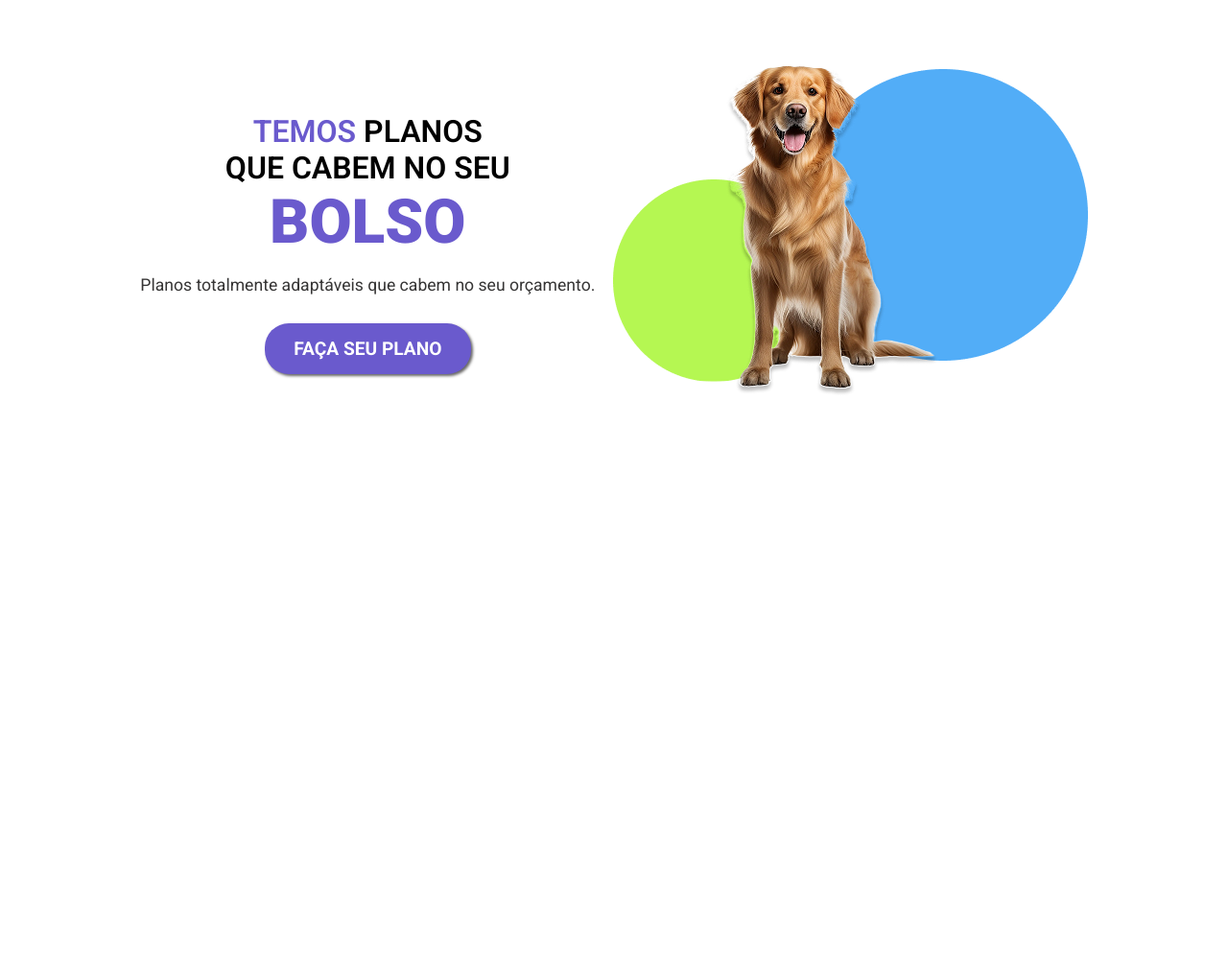
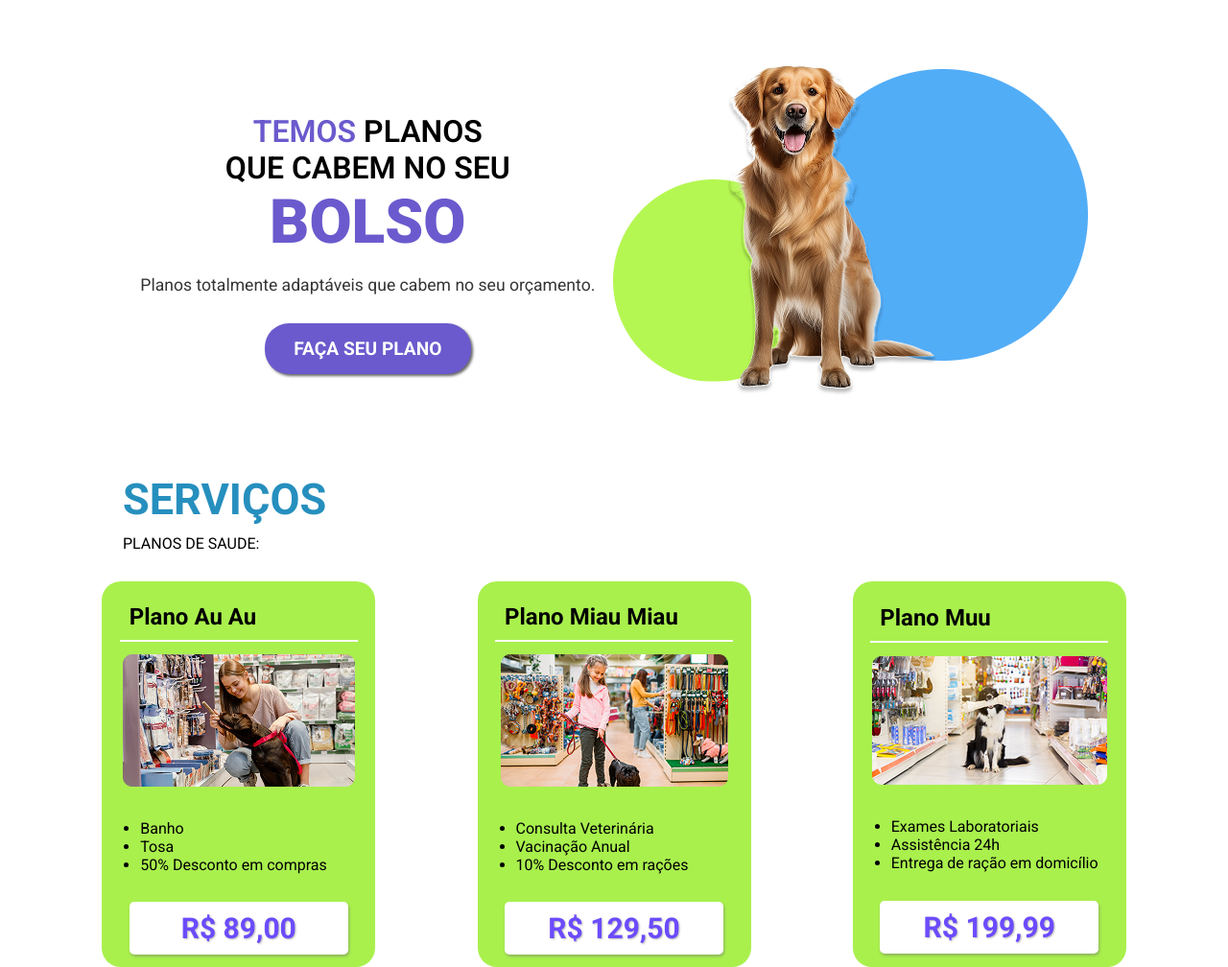
Before and after one commit to GuittarJr/ProjetoAmorAVida, a plain HTML site: page index.html in a window 1280 px wide. Shown: the part 72-1080 px from the top of the page at 96% size. Before the commit the page ends 800 px from the top, so only its background shows below. Drawn offline with nearby package versions, Linux system fonts and the light colour scheme.

Commit message:
Add Services Section with Jquery inserction

```diff
--- a/index.html
+++ b/index.html
@@ -44,6 +44,19 @@
                     <img src="./utils/img/dogImage.png" alt="Cachorro">
                 </div>
             </section>
+            <section id="services">
+                <header>
+                    <h1 class="sectionTitle services">Serviços</h1>
+                    <span>
+                        Planos de saude:
+                    </span>
+                </header>
+                <div class="cardWrapper">
+                </div>
+            </section>
+            <section id="History">
+
+            </section>
         </main>
         <script src="./utils/js/app.js"></script>
     </div>
--- a/utils/css/style.css
+++ b/utils/css/style.css
@@ -58,30 +58,30 @@ body {
   flex-direction: column;
   background-color: #6C4BFD;
   position: absolute;
-  top: 60px; /* Ajuste conforme a altura do seu header */
+  top: 60px;
   left: 0;
   width: 100%;
-  z-index: 10; /* Garante que o menu fique acima de outros elementos */
+  z-index: 10;
   padding: 20px 0;
 }
 .main-nav.open li {
   margin: 10px 0;
-  text-align: center; /* Centraliza os itens do menu no mobile */
+  text-align: center;
 }
 
 .main-nav.open li a {
-  letter-spacing: 2px; /* Reduz o espaçamento no mobile para melhor leitura */
-  border-bottom: none; /* Remove a borda inferior no mobile */
-  display: block; /* Faz os links ocuparem a largura total */
+  letter-spacing: 2px;
+  border-bottom: none;
+  display: block;
 }
 
 .main-nav.open li a:hover {
-  letter-spacing: 4px; /* Mantém o efeito de hover no mobile também */
-  background-color: rgba(255, 255, 255, 0.1); /* Feedback visual ao passar o mouse */
+  letter-spacing: 4px;
+  background-color: rgba(255, 255, 255, 0.1);
 }
 
 .main-nav.open li a:active {
-  background-color: rgba(255, 255, 255, 0.2); /* Feedback visual ao clicar */
+  background-color: rgba(255, 255, 255, 0.2);
 }
 
 .main-nav menu {
@@ -90,7 +90,6 @@ body {
     margin: 0;
     display: flex;
 }
-
 
 .main-nav li {
     margin-left: 20px;
@@ -173,6 +172,73 @@ body {
   background-color: #533bed;
 }
 
+.cardWrapper{
+  display: flex;
+  justify-content: space-evenly;
+  flex-wrap: wrap;
+}
+.card{
+  background-color: #A9F04D;
+  border-radius: 20px;
+  width: 285px;
+  height: 402px;
+  display: flex;
+  flex-direction: column;
+  justify-content: space-evenly;
+  align-items:center ;
+}
+#services header{
+  width: 80%;
+  margin: 30px auto;
+  text-transform: uppercase;
+}
+.sectionTitle{
+  font-size: 45px;
+}
+.services{
+  margin-bottom: 10px;
+  color: #268FBE;
+  font-weight: bolder;
+}
+
+.card:hover{
+  background-color: #52ADF7;
+}
+
+.cardTitle{
+  border-bottom: 2px solid white;
+  width: 80%;
+  padding: 10px ;
+  font-weight: bolder;
+  font-size: 1.5em;
+}
+
+.cardPlan{
+  width: 100%;
+}
+.cardFooter{
+  width: 80%;
+}
+.cardFooter a{
+  text-decoration: none;
+  display: inline-block;
+  width: 100%;
+  padding: 10px 0;
+  text-align: center;
+  border-radius: 5px;
+  background-color: white;
+  color: #6C4BFD;
+  font-size: 30px;
+  font-weight: bolder;
+  text-shadow: 1px 1px 2px #7372727d;
+  box-shadow: 1px 2px 3px #7372727d ;
+}
+
+.cardFooter a:hover{
+  background-color: #6A5ACD;
+  color: white;
+}
+
 
 
 @media (max-width: 800px) {
--- a/utils/js/app.js
+++ b/utils/js/app.js
@@ -1,8 +1,54 @@
 $(document).ready(function() {
-    const $mobileBtn = $('.mobile-btn');
-    const $mainNav = $('.main-nav');
+    const mobileBtn = $('.mobile-btn');
+    const mainNav = $('.main-nav');
+    const cardWrapper = $(".cardWrapper")
+    const planos = [
+        {
+          cardTitle: "Plano Au Au",
+          imgUrl: "./utils/img/1.png",
+          cardPlan: ["Banho", "Tosa", "50% Desconto em compras"],
+          cardPrice: 89.00
+        },
+        {
+          cardTitle: "Plano Miau Miau",
+          imgUrl: "./utils/img/2.png",
+          cardPlan: ["Consulta Veterinária", "Vacinação Anual", "10% Desconto em rações"],
+          cardPrice: 129.50
+        },
+        {
+          cardTitle: "Plano Muu",
+          imgUrl: "./utils/img/3.png",
+          cardPlan: ["Exames Laboratoriais", "Assistência 24h", "Entrega de ração em domicílio"],
+          cardPrice: 199.99
+        }
+      ];
 
-    $mobileBtn.on('click', function() {
-        $mainNav.toggleClass('open');
+    //Toggle Classe Open
+    mobileBtn.on('click', function() {
+        mainNav.toggleClass('open');
     });
+
+    planos.forEach(plano =>{
+        const card = $("<div>").addClass("card");
+
+        const cardTitle = $("<div>").addClass("cardTitle");
+        $("<span>").text(plano.cardTitle).appendTo(cardTitle);
+
+        const cardImage = $("<div>").addClass("cardImage");
+        $("<img>").attr("src", plano.imgUrl).attr("alt", "cardImage").appendTo(cardImage);
+
+        const cardPlan = $("<div>").addClass("cardPlan");
+        const ul = $("<ul>");
+        plano.cardPlan.forEach(item => {
+            $("<li>").text(item).appendTo(ul);
+        });
+        ul.appendTo(cardPlan);
+
+        const cardFooter = $("<div>").addClass("cardFooter");
+        $("<a>").attr("href", "#").text(`R$ ${plano.cardPrice.toFixed(2).replace('.', ',')}`).appendTo(cardFooter);
+
+        card.append(cardTitle, cardImage, cardPlan, cardFooter);
+        cardWrapper.append(card);
+    })
+
 });
```
Also changed, not shown: utils/img/1.png (added), utils/img/2.png (added), utils/img/3.png (added).
